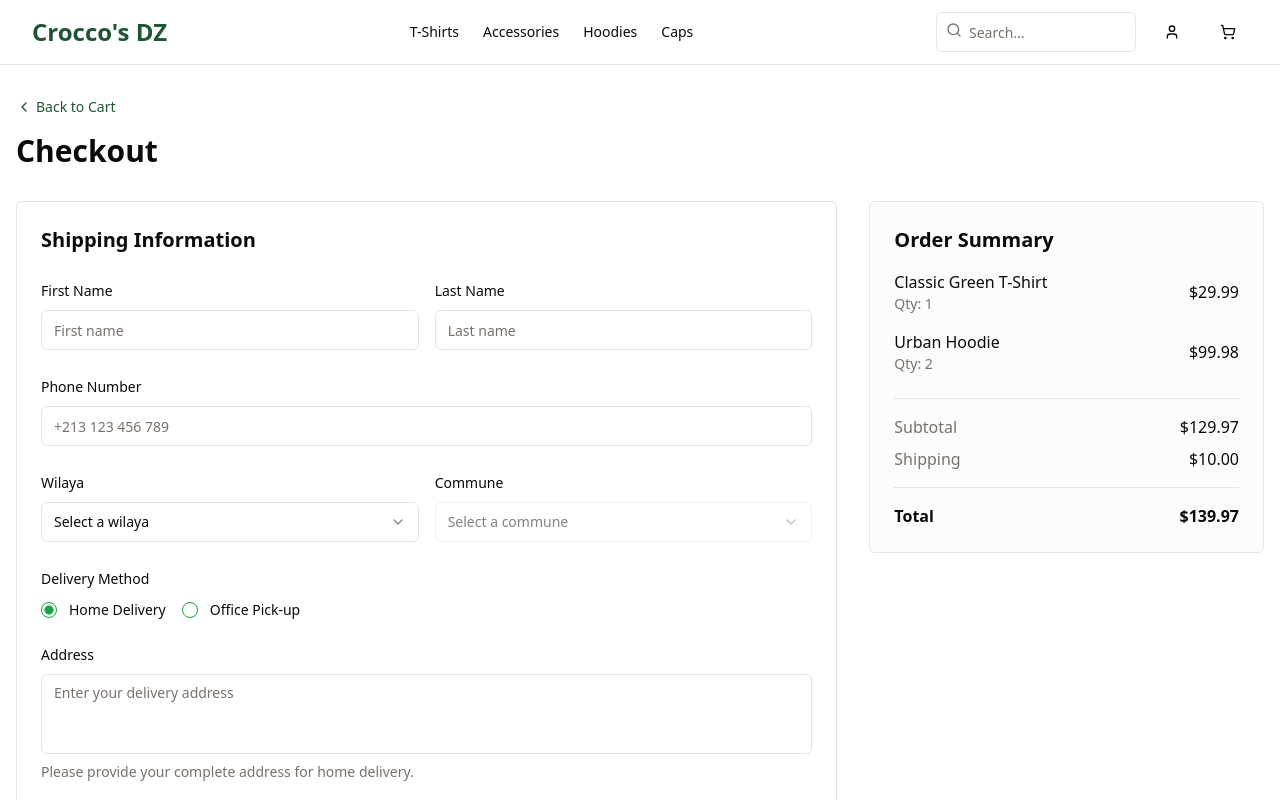
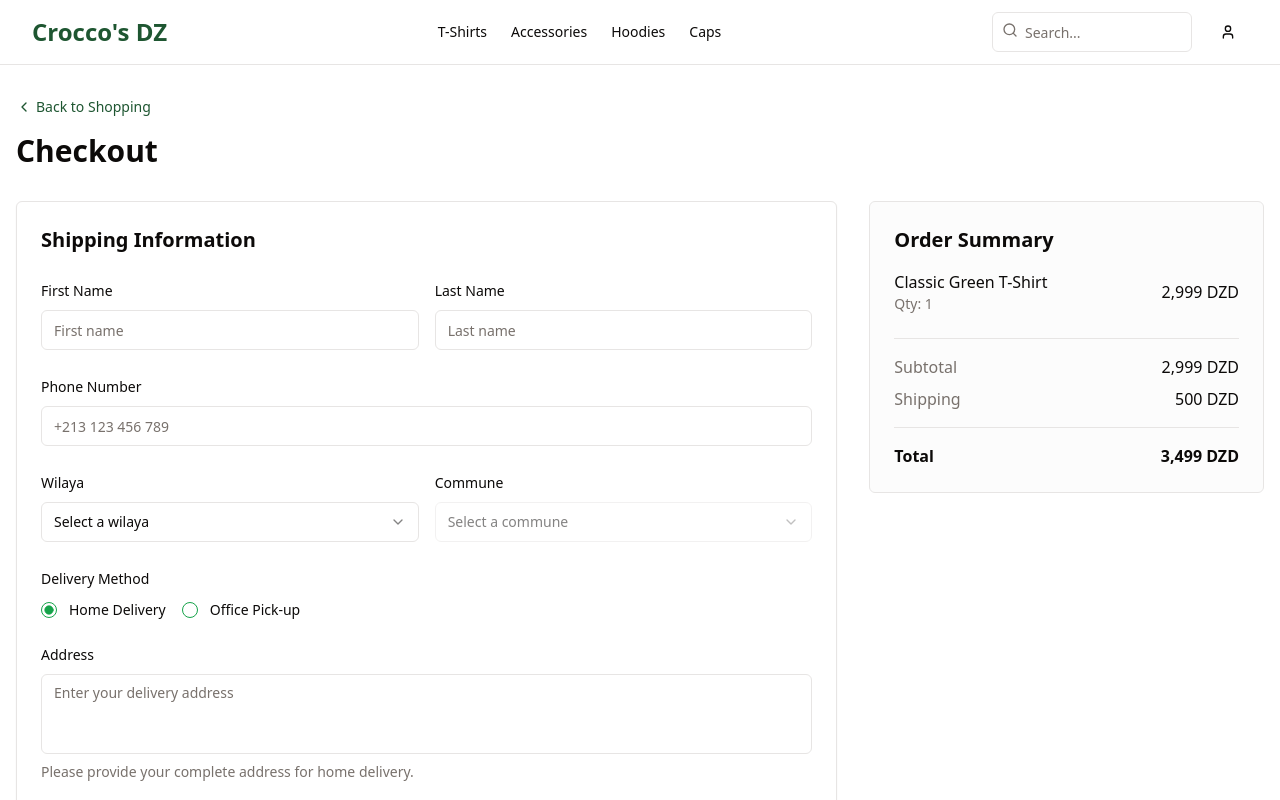
Before and after one commit to maamriaabderahmene/croccos-boutique-dz-store, a React (Vite) app: page /checkout in a window 1280 px wide. Shown: the top 800 px of the page. Built offline with nearby package versions, Linux system fonts and the light colour scheme.

Commit message:
Refactor: Implement order flow and currency conversion
- Implement currency conversion to DZD.
- Remove cart page.
- Implement order flow with size, quantity, and color selection.
- Redirect to order confirmation page with selected details.

```diff
--- a/src/components/layout/Navbar.tsx
+++ b/src/components/layout/Navbar.tsx
@@ -3,8 +3,7 @@ import React, { useState } from 'react';
 import { Link } from 'react-router-dom';
 import { Button } from "@/components/ui/button";
 import { Input } from "@/components/ui/input";
-import { Badge } from "@/components/ui/badge";
-import { Search, ShoppingCart, Menu, X, User } from 'lucide-react';
+import { Search, Menu, X, User } from 'lucide-react';
 import {
   DropdownMenu,
   DropdownMenuContent,
@@ -23,7 +22,6 @@ const categories = [
 
 const Navbar = () => {
   const [isMenuOpen, setIsMenuOpen] = useState(false);
-  const [cartCount, setCartCount] = useState(0);
 
   return (
     <header className="sticky top-0 z-50 w-full border-b bg-background/95 backdrop-blur">
@@ -54,7 +52,7 @@ const Navbar = () => {
           {isMenuOpen ? <X size={24} /> : <Menu size={24} />}
         </button>
 
-        {/* Search, Account & Cart */}
+        {/* Search & Account */}
         <div className="hidden md:flex items-center gap-4">
           <div className="relative">
             <Search className="absolute left-2.5 top-2.5 h-4 w-4 text-muted-foreground" />
@@ -81,17 +79,6 @@ const Navbar = () => {
               <DropdownMenuItem>Log out</DropdownMenuItem>
             </DropdownMenuContent>
           </DropdownMenu>
-
-          <Link to="/cart">
-            <Button variant="ghost" size="icon" className="relative">
-              <ShoppingCart size={20} />
-              {cartCount > 0 && (
-                <Badge className="absolute -top-1 -right-1 h-5 w-5 flex items-center justify-center p-0 text-xs bg-crocco">
-                  {cartCount}
-                </Badge>
-              )}
-            </Button>
-          </Link>
         </div>
       </div>
 
@@ -121,14 +108,6 @@ const Navbar = () => {
               <Button variant="outline" size="sm">
                 <User size={16} className="mr-2" /> My Account
               </Button>
-              <Link to="/cart">
-                <Button variant="outline" size="sm" className="relative">
-                  <ShoppingCart size={16} className="mr-2" /> Cart
-                  {cartCount > 0 && (
-                    <Badge className="ml-2 bg-crocco">{cartCount}</Badge>
-                  )}
-                </Button>
-              </Link>
             </div>
           </nav>
         </div>
--- a/src/components/product/ProductCard.tsx
+++ b/src/components/product/ProductCard.tsx
@@ -37,7 +37,21 @@ const ProductCard: React.FC<ProductCardProps> = ({
       description: `Proceeding to checkout with ${name}.`,
     });
 
-    navigate('/checkout');
+    // Navigate directly to checkout with default values
+    navigate('/checkout', {
+      state: {
+        product: {
+          id,
+          name,
+          price,
+          image,
+          category,
+          quantity: 1,
+          size: null, // Default size will be selected on the product detail page
+          color: null, // Default color will be selected on the product detail page
+        }
+      }
+    });
   };
 
   return (
@@ -75,7 +89,7 @@ const ProductCard: React.FC<ProductCardProps> = ({
           <h3 className="font-medium text-base hover:text-crocco transition-colors line-clamp-1">{name}</h3>
         </Link>
         <p className="text-muted-foreground text-sm">{category}</p>
-        <p className="mt-2 text-lg font-semibold">${price.toFixed(2)}</p>
+        <p className="mt-2 text-lg font-semibold">{price.toLocaleString()} DZD</p>
       </CardContent>
 
       <CardFooter className="pt-0">
--- a/src/pages/Checkout.tsx
+++ b/src/pages/Checkout.tsx
@@ -4,36 +4,55 @@ import Layout from '@/components/layout/Layout';
 import CheckoutForm from '@/components/checkout/CheckoutForm';
 import { Separator } from '@/components/ui/separator';
 import { ChevronLeft } from 'lucide-react';
-import { Link } from 'react-router-dom';
+import { Link, useLocation, useNavigate } from 'react-router-dom';
 
-// Sample cart items for order summary
-const cartItems = [
-  {
+interface ProductOrderDetails {
+  id: number;
+  name: string;
+  price: number;
+  image?: string;
+  category: string;
+  quantity: number;
+  size?: string | null;
+  color?: string | null;
+}
+
+interface LocationState {
+  product?: ProductOrderDetails;
+}
+
+const Checkout: React.FC = () => {
+  const location = useLocation();
+  const navigate = useNavigate();
+  const state = location.state as LocationState | undefined;
+
+  // If no product is provided, use a default one
+  const orderItem = state?.product || {
     id: 1,
     name: "Classic Green T-Shirt",
-    price: 29.99,
+    price: 2999,
     quantity: 1,
-  },
-  {
-    id: 3,
-    name: "Urban Hoodie",
-    price: 49.99,
-    quantity: 2,
-  },
-];
+    category: "T-Shirts"
+  };
 
-const Checkout: React.FC = () => {
-  const subtotal = cartItems.reduce((sum, item) => sum + (item.price * item.quantity), 0);
-  const shipping = 10.00; // Fixed shipping fee
+  const subtotal = orderItem.price * orderItem.quantity;
+  const shipping = 500; // 500 DZD fixed shipping fee
   const total = subtotal + shipping;
+
+  // Format the items as needed for display
+  const displayItem = {
+    ...orderItem,
+    details: orderItem.size && orderItem.color ?
+      `Size: ${orderItem.size}, Color: ${orderItem.color}` : ''
+  };
 
   return (
     <Layout>
       <div className="container mx-auto px-4 py-8">
         <div className="mb-8">
-          <Link to="/cart" className="flex items-center text-sm text-crocco hover:underline">
+          <Link to="/" className="flex items-center text-sm text-crocco hover:underline">
             <ChevronLeft size={16} className="mr-1" />
-            Back to Cart
+            Back to Shopping
           </Link>
           <h1 className="text-3xl font-bold mt-4">Checkout</h1>
         </div>
@@ -52,17 +71,27 @@ const Checkout: React.FC = () => {
             <div className="bg-muted/30 rounded-md p-6 border sticky top-24">
               <h2 className="text-xl font-semibold mb-4">Order Summary</h2>
 
-              {/* Order Items */}
+              {/* Order Item */}
               <div className="space-y-4 mb-6">
-                {cartItems.map(item => (
-                  <div key={item.id} className="flex justify-between items-center">
-                    <div className="flex-1">
-                      <p className="font-medium">{item.name}</p>
-                      <p className="text-sm text-muted-foreground">Qty: {item.quantity}</p>
+                <div className="flex gap-4 items-center">
+                  {displayItem.image && (
+                    <div className="w-16 h-16 rounded-md border overflow-hidden flex-shrink-0">
+                      <img
+                        src={displayItem.image}
+                        alt={displayItem.name}
+                        className="w-full h-full object-cover"
+                      />
                     </div>
-                    <span>${(item.price * item.quantity).toFixed(2)}</span>
+                  )}
+                  <div className="flex-1">
+                    <p className="font-medium">{displayItem.name}</p>
+                    <p className="text-sm text-muted-foreground">
+                      {displayItem.details}
+                    </p>
+                    <p className="text-sm text-muted-foreground">Qty: {displayItem.quantity}</p>
                   </div>
-                ))}
+                  <span>{displayItem.price.toLocaleString()} DZD</span>
+                </div>
               </div>
 
               <Separator className="my-4" />
@@ -71,11 +100,11 @@ const Checkout: React.FC = () => {
               <div className="space-y-2 mb-4">
                 <div className="flex justify-between">
                   <span className="text-muted-foreground">Subtotal</span>
-                  <span>${subtotal.toFixed(2)}</span>
+                  <span>{subtotal.toLocaleString()} DZD</span>
                 </div>
                 <div className="flex justify-between">
                   <span className="text-muted-foreground">Shipping</span>
-                  <span>${shipping.toFixed(2)}</span>
+                  <span>{shipping.toLocaleString()} DZD</span>
                 </div>
               </div>
 
@@ -83,7 +112,7 @@ const Checkout: React.FC = () => {
 
               <div className="flex justify-between font-semibold">
                 <span>Total</span>
-                <span>${total.toFixed(2)}</span>
+                <span>{total.toLocaleString()} DZD</span>
               </div>
             </div>
           </div>
--- a/src/pages/ProductDetail.tsx
+++ b/src/pages/ProductDetail.tsx
@@ -19,7 +19,7 @@ import ProductGrid from '@/components/product/ProductGrid';
 const product = {
   id: 1,
   name: "Classic Green T-Shirt",
-  price: 29.99,
+  price: 2999,
   images: [
     "https://images.unsplash.com/photo-1576566588028-4147f3842f27?q=80&w=1400&auto=format&fit=crop",
     "https://images.unsplash.com/photo-1586790170083-2f9ceadc732d?q=80&w=1400&auto=format&fit=crop",
@@ -39,28 +39,28 @@ const relatedProducts = [
   {
     id: 2,
     name: "Crocco Cap",
-    price: 19.99,
+    price: 1999,
     image: "https://images.unsplash.com/photo-1556306535-0f09a537f0a3?q=80&w=1400&auto=format&fit=crop",
     category: "Accessories",
   },
   {
     id: 3,
     name: "Urban Hoodie",
-    price: 49.99,
+    price: 4999,
     image: "https://images.unsplash.com/photo-1620799140408-edc6dcb6d633?q=80&w=1400&auto=format&fit=crop",
     category: "Hoodies",
   },
   {
     id: 4,
     name: "Premium Logo T-Shirt",
-    price: 34.99,
+    price: 3499,
     image: "https://images.unsplash.com/photo-1521572163474-6864f9cf17ab?q=80&w=1400&auto=format&fit=crop",
     category: "T-Shirts",
   },
   {
     id: 5,
     name: "Sport T-Shirt",
-    price: 24.99,
+    price: 2499,
     image: "https://images.unsplash.com/photo-1622470953794-aa9c70b0fb9d?q=80&w=1400&auto=format&fit=crop",
     category: "T-Shirts",
   },
@@ -85,19 +85,43 @@ const ProductDetail: React.FC = () => {
   };
 
   const handleOrderNow = () => {
+    // Validate that size and color are selected
+    if (!selectedSize) {
+      toast({
+        title: "Please select a size",
+        variant: "destructive",
+      });
+      return;
+    }
+
+    if (!selectedColor) {
+      toast({
+        title: "Please select a color",
+        variant: "destructive",
+      });
+      return;
+    }
+
     toast({
       title: "Order Initiated",
       description: `Proceeding to checkout with ${product.name} (${selectedColor}, ${selectedSize}) x${quantity}.`,
     });
-    console.log('Order now:', {
-      ...product,
-      size: selectedSize,
-      color: selectedColor,
-      quantity,
+
+    // Navigate to checkout with product details
+    navigate('/checkout', {
+      state: {
+        product: {
+          id: product.id,
+          name: product.name,
+          price: product.price,
+          image: mainImage,
+          category: product.category,
+          quantity,
+          size: selectedSize,
+          color: selectedColor,
+        }
+      }
     });
-
-    // Navigate directly to checkout page
-    navigate('/checkout');
   };
 
   return (
@@ -150,7 +174,7 @@ const ProductDetail: React.FC = () => {
                   {product.rating} ({product.reviews} reviews)
                 </span>
               </div>
-              <p className="text-2xl font-semibold mt-4">${product.price.toFixed(2)}</p>
+              <p className="text-2xl font-semibold mt-4">{product.price.toLocaleString()} DZD</p>
             </div>
 
             <div className="space-y-6 border-t pt-6">
```
